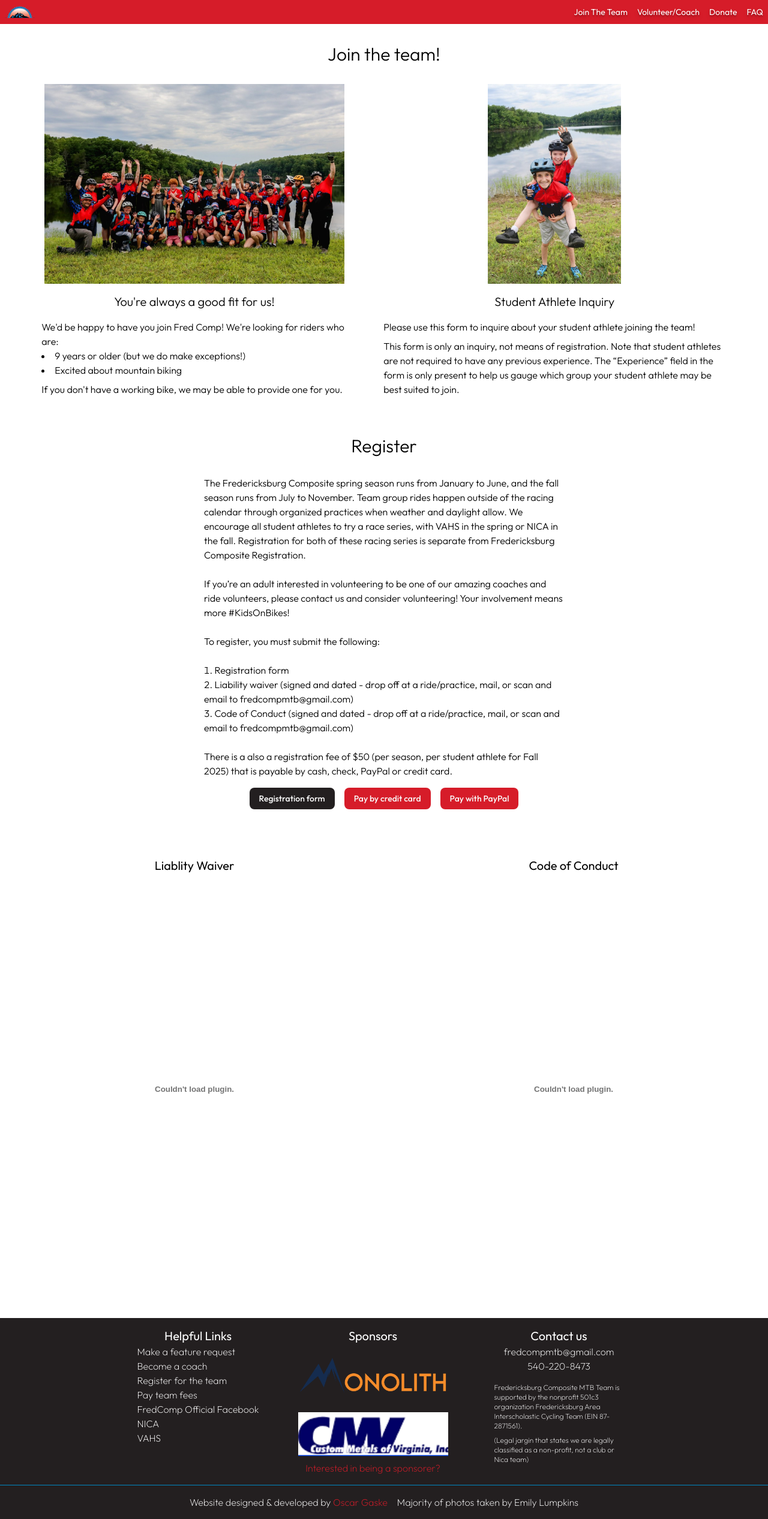
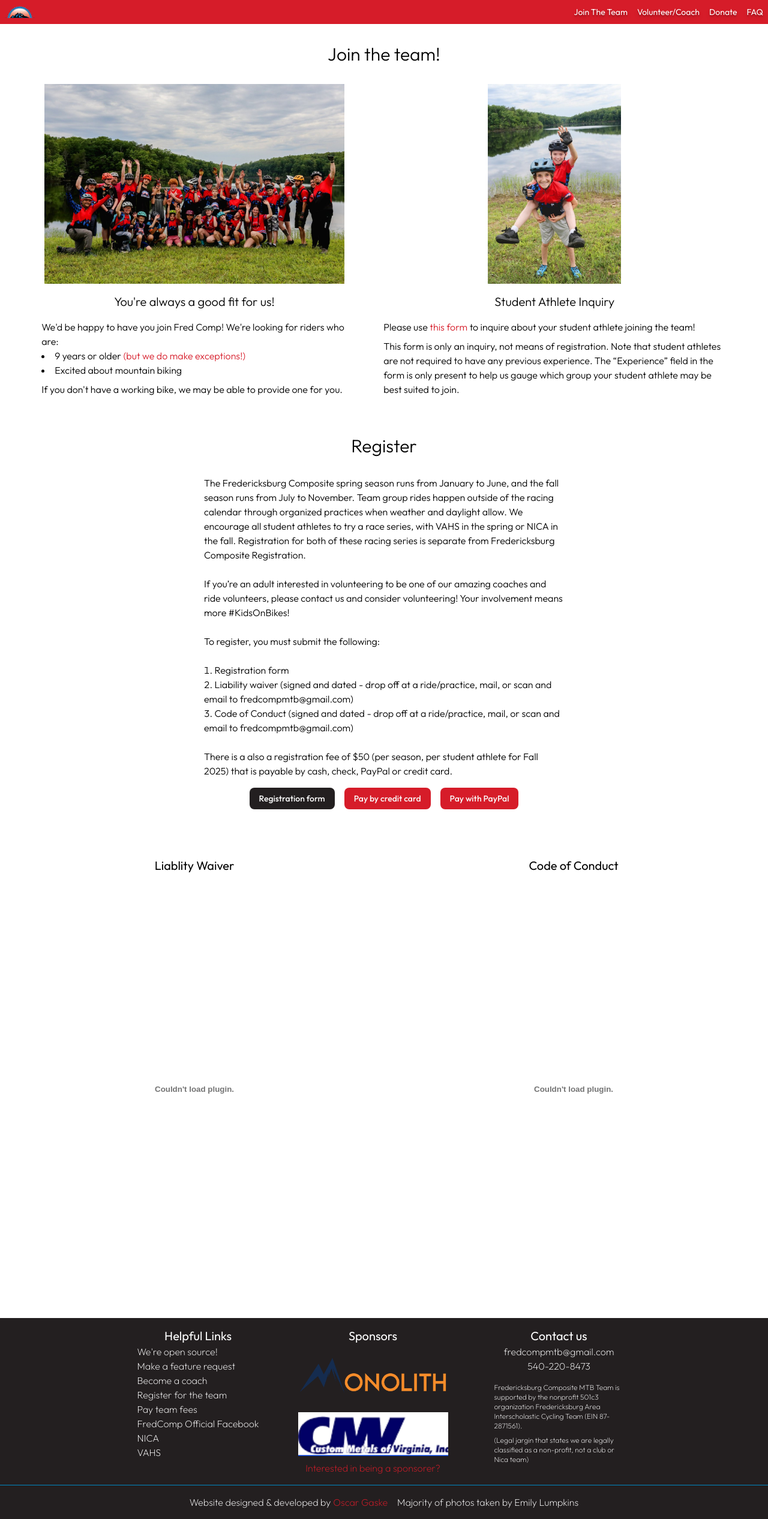
Before and after one commit to kurealnum/fredcomp-website, a Next.js app: page /join in a window 1280 px wide. Shown: the whole page at 60% size. Built offline with nearby package versions, Linux system fonts and the light colour scheme.

Commit message:
feat: Added links to forms w/ fancy custom link

```diff
--- a/src/app/join/page.tsx
+++ b/src/app/join/page.tsx
@@ -3,6 +3,7 @@ import TeamPhoto from "@img/lake_teamphoto.jpg";
 import EastonAndRonald from "@img/easton_and_ronald.jpg";
 import Image from "next/image";
 import { Button } from "@/components/ui/button";
+import CustomLink from "@/components/CustomLink";
 
 export default function Page() {
   return (
@@ -26,7 +27,12 @@ export default function Page() {
               for riders who are:
             </p>
             <ul className="mb-2 list-inside list-disc">
-              <li>9 years or older (but we do make exceptions!)</li>
+              <li>
+                9 years or older{" "}
+                <CustomLink href="/faq#age-exceptions">
+                  (but we do make exceptions!)
+                </CustomLink>
+              </li>
               <li>Excited about mountain biking</li>
             </ul>
             <p>
@@ -43,10 +49,13 @@ export default function Page() {
           />
           <h2 className="my-4 text-center text-xl">Student Athlete Inquiry</h2>
           <div className="mx-auto w-[95%] max-w-[600px]">
-            <p className="mb-2">
-              Please use this form to inquire about your student athlete joining
-              the team!
-            </p>
+            <div className="mb-2">
+              Please use{" "}
+              <CustomLink href="https://forms.gle/U3jdPCcdpH2qMc5c6">
+                this form
+              </CustomLink>{" "}
+              to inquire about your student athlete joining the team!
+            </div>
             <p>
               This form is only an inquiry, not means of registration. Note that
               student athletes are not required to have any previous experience.
@@ -95,15 +104,32 @@ export default function Page() {
       </div>
       <div className="my-4 flex flex-row flex-wrap justify-center gap-4">
         <Button variant={"default"}>
-          <Link href={""} className="text-white">
+          <Link
+            href={
+              "https://docs.google.com/forms/d/e/1FAIpQLSdvjKtTGr0g9zjkXMQ9yRNQf6mfrj070iT5wR612iR8KeEPNw/viewform?usp=sf_link"
+            }
+            className="text-white"
+          >
             Registration form
           </Link>
         </Button>
         <Button variant={"secondary"}>
-          <Link href={""}>Pay by credit card</Link>
+          <Link
+            href={
+              "https://www.google.com/url?q=https%3A%2F%2Fsquare.link%2Fu%2F4V2nVHru&sa=D&sntz=1&usg=AOvVaw3uJ72s6D6L1JJAY5BzTpNH"
+            }
+          >
+            Pay by credit card
+          </Link>
         </Button>
         <Button variant={"secondary"}>
-          <Link href={""}>Pay with PayPal</Link>
+          <Link
+            href={
+              "http://www.google.com/url?q=http%3A%2F%2Fpaypal.me%2FFredCompMTB&sa=D&sntz=1&usg=AOvVaw3sOU_dMG5DCjaXSYAlP7nw"
+            }
+          >
+            Pay with PayPal
+          </Link>
         </Button>
       </div>
       <div className="flex flex-row flex-wrap items-center justify-center gap-8">
--- a/src/app/page.tsx
+++ b/src/app/page.tsx
@@ -16,6 +16,7 @@ import Carousel1 from "@img/homepage_carousel_1.jpg";
 import Carousel2 from "@img/homepage_carousel_2.jpg";
 import Carousel3 from "@img/homepage_carousel_3.jpg";
 import RowWrap from "@/components/RowWrap";
+import CustomLink from "@/components/CustomLink";
 
 export default function Home() {
   return (
@@ -108,8 +109,14 @@ export default function Home() {
             </h1>
             <ul className="mx-auto mb-8 w-[90vw] max-w-[600px] list-inside list-disc text-center font-light">
               <li>
-                A working mountain bike with gears. But what if I don&apos;t
-                have a bike?
+                <li className="inline-block">
+                  <div className="flex flex-row flex-wrap gap-1">
+                    <p>A working mountain bike with gears. </p>
+                    <CustomLink href="/faq#loaner-bikes">
+                      But what if I don&apos;t have a bike?
+                    </CustomLink>
+                  </div>
+                </li>
               </li>
               <li>
                 Means of carrying water. Water bottles, hydration packs, or a
--- a/src/app/volunteer/page.tsx
+++ b/src/app/volunteer/page.tsx
@@ -1,3 +1,4 @@
+import CustomLink from "@/components/CustomLink";
 import RowWrap from "@/components/RowWrap";
 import RonAndRon from "@img/ron_and_ron.jpg";
 import TeamInField from "@img/team_in_field.jpg";
@@ -12,12 +13,9 @@ export default function Page() {
           <h2 className="text-xl">Volunteer Inquiry</h2>
           <p>
             Please complete{" "}
-            <a
-              href="https://forms.gle/dkaQjEtzNpb7YLk18"
-              className="text-secondary"
-            >
+            <CustomLink href="https://forms.gle/dkaQjEtzNpb7YLk18">
               this form
-            </a>{" "}
+            </CustomLink>{" "}
             to inquire about being a general volunteer!
           </p>
           <p>
@@ -58,12 +56,9 @@ export default function Page() {
           <h2 className="text-center text-xl">Volunteer Coach Inquiry</h2>
           <p>
             Please complete{" "}
-            <a
-              href="https://forms.gle/PKuLApVavxtu1Uo88"
-              className="text-secondary"
-            >
+            <CustomLink href="https://forms.gle/PKuLApVavxtu1Uo88">
               this form
-            </a>{" "}
+            </CustomLink>{" "}
             to inquire about becoming a volunteer coach!
           </p>
           <p>
@@ -77,8 +72,10 @@ export default function Page() {
             All Fredericksburg Composite coaches are trained/vetted with
             background checks, abuse awareness, and upper level coaches are
             trained with First Aid and CPR. Basic training consists of a
-            background check and roughly 3 hours of online training courses
-            provided by NICA.
+            background check and roughly 3 hours of online training courses{" "}
+            <CustomLink href="https://nationalmtb.org/coach-education-requirements">
+              provided by NICA.
+            </CustomLink>
           </p>
           <p>
             We require a coach to student athlete ratio of 2:8. The more coaches
--- /dev/null
+++ b/src/components/CustomLink.tsx
@@ -0,0 +1,26 @@
+import Link from "next/link";
+
+export default function CustomLink({
+  children,
+  href,
+  className,
+}: {
+  children: React.ReactNode;
+  href: string;
+  className?: string;
+}) {
+  return (
+    <div
+      className={
+        "group md:text-md text-md relative flex inline w-max cursor-pointer flex-row items-center" +
+        " " +
+        className
+      }
+    >
+      <Link href={href} className="text-secondary">
+        {children}
+      </Link>
+      <span className="bg-accent absolute -bottom-0.5 left-0 h-0.5 w-0 transition-all group-hover:w-full"></span>
+    </div>
+  );
+}
--- a/src/components/Footer.tsx
+++ b/src/components/Footer.tsx
@@ -3,6 +3,7 @@ import Monolith from "@img/monolith.png";
 import CMV from "@img/custommetals.png";
 import Image from "next/image";
 import Link from "next/link";
+import CustomLink from "./CustomLink";
 
 export default function Footer() {
   return (
@@ -13,6 +14,11 @@ export default function Footer() {
             Helpful Links
           </h1>
           <ul className="flex flex-col *:hover:underline">
+            <li>
+              <a href="https://github.com/kurealnum/fredcomp-website">
+                We&apos;re open source!
+              </a>
+            </li>
             <li>
               <a href="https://github.com/kurealnum/fredcomp-website/issues">
                 Make a feature request
@@ -58,9 +64,9 @@ export default function Footer() {
               />
             </li>
             <li className="mt-2">
-              <Link href={"/donate"} className="text-secondary hover:underline">
+              <CustomLink href={"/donate"}>
                 Interested in being a sponsorer?
-              </Link>
+              </CustomLink>
             </li>
           </ul>
         </div>
@@ -89,15 +95,10 @@ export default function Footer() {
       </div>
       <Separator className="bg-accent" />
       <div className="flex flex-row flex-wrap justify-center gap-4 py-4">
-        <p>
-          Website designed & developed by{" "}
-          <a
-            className="text-secondary hover:underline"
-            href="https://oscargaske.me"
-          >
-            Oscar Gaske
-          </a>
-        </p>
+        <div className="flex flex-row gap-1">
+          Website designed & developed by
+          <CustomLink href="/faq#loaner-bikes">Oscar Gaske</CustomLink>
+        </div>
         <p>Majority of photos taken by Emily Lumpkins</p>
       </div>
     </div>
```
